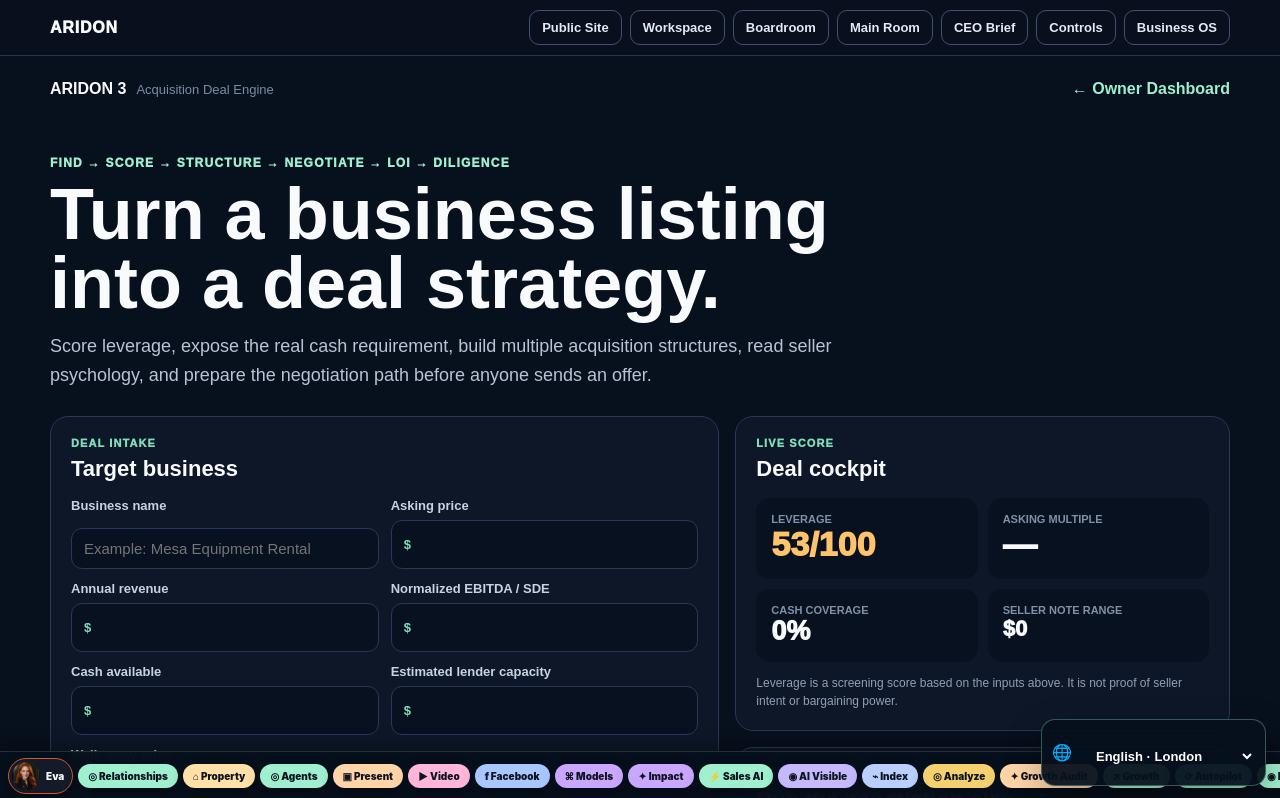
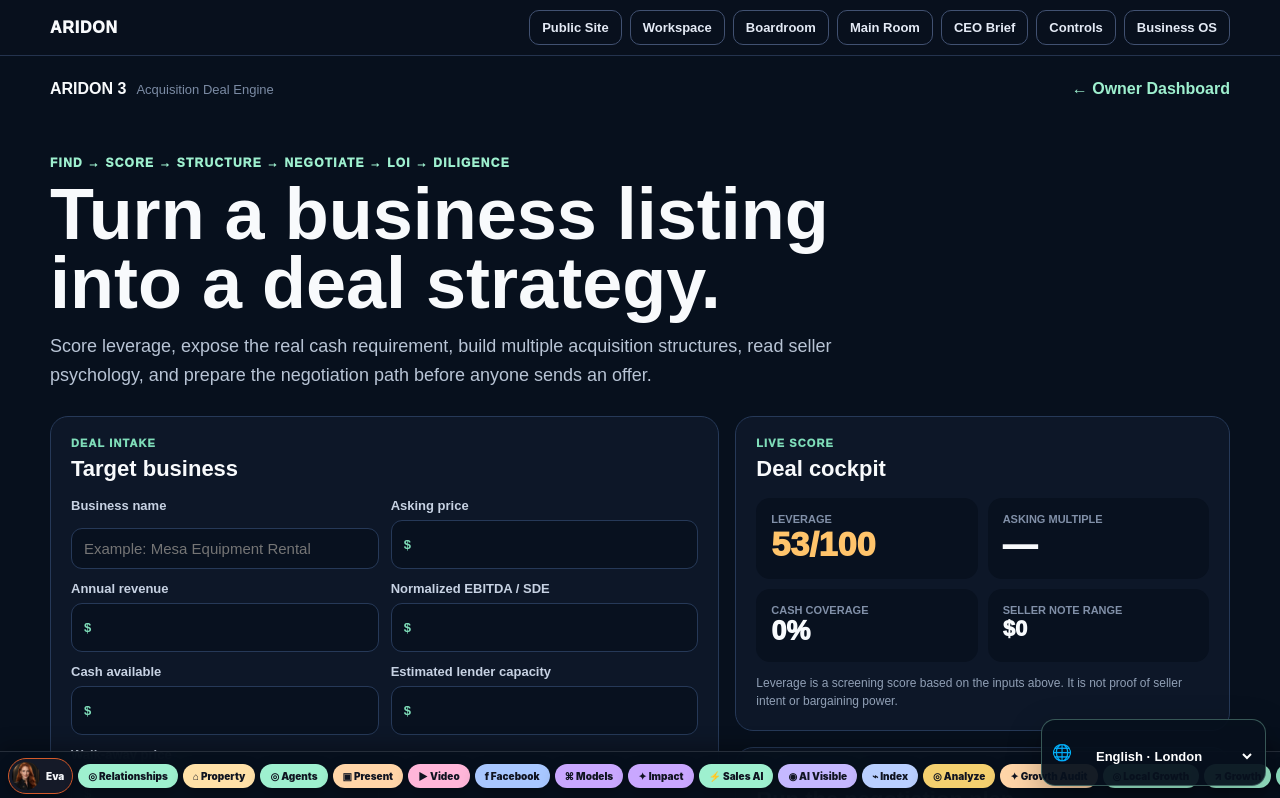
Before and after one commit to jimrusk/aridon-app, a Next.js app: page /acquisitions in a window 1280 px wide. Shown: the top 798 px of the page. Built offline with nearby package versions, Linux system fonts and the light colour scheme.

Commit message:
Add Local Growth OS launcher

```diff
--- a/app/InternalLaunchers.tsx
+++ b/app/InternalLaunchers.tsx
@@ -109,6 +109,7 @@ export default function InternalLaunchers() {
       <Link href="/site-indexing" aria-label="Open Aridon Index Engine" style={{ ...launcherStyle, background: '#B9CFFF' }}>⌁ Index</Link>
       <Link href="/analyze-business" aria-label="Analyze any business website" style={{ ...launcherStyle, background: '#F4D06F' }}>◎ Analyze</Link>
       <Link href="/growth-audit" aria-label="Audit owned media, offers, audience capture and AI growth" style={{ ...launcherStyle, background: '#FFD5A8' }}>✦ Growth Audit</Link>
+      <Link href="/local-growth" aria-label="Open Aridon Local Growth OS" style={{ ...launcherStyle, background: '#9EF0CF' }}>◎ Local Growth</Link>
       <Link href="/business-os/growth-command" aria-label="Open Aridon Growth Command" style={{ ...launcherStyle, background: '#9EF0CF' }}>↗ Growth</Link>
       <Link href="/marketing-autopilot" aria-label="Open Aridon Marketing Autopilot" style={{ ...launcherStyle, background: '#8FE2C2' }}>⟳ Autopilot</Link>
       <Link href="/eva-core" aria-label="Open Eva Core inner-world lab" style={{ ...launcherStyle, background: '#9EF0CF' }}>◉ Eva Core</Link>
```
